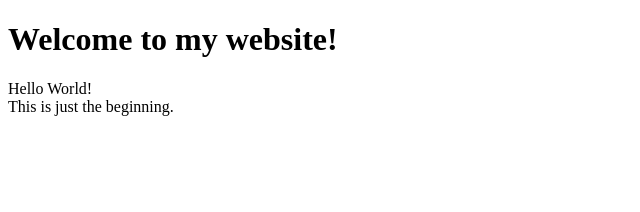
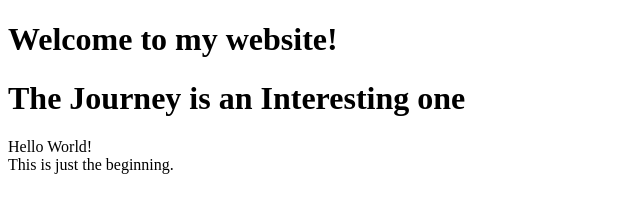
Before and after one commit to GodwinAttah/Hello, a plain HTML site: page hello.html in a window 1280 px wide. Shown: the whole page, without its empty margins (0-640 px from the left). Drawn offline with Linux system fonts and the light colour scheme.

Commit message:
Added h2
Additional header

```diff
--- a/hello.html
+++ b/hello.html
@@ -4,6 +4,7 @@
         <title>title</title>
         <body>
             <h1>Welcome to my website!</h1>
+            <h1>The Journey is an Interesting one</h1>
             Hello World!
 
             <div>
```
